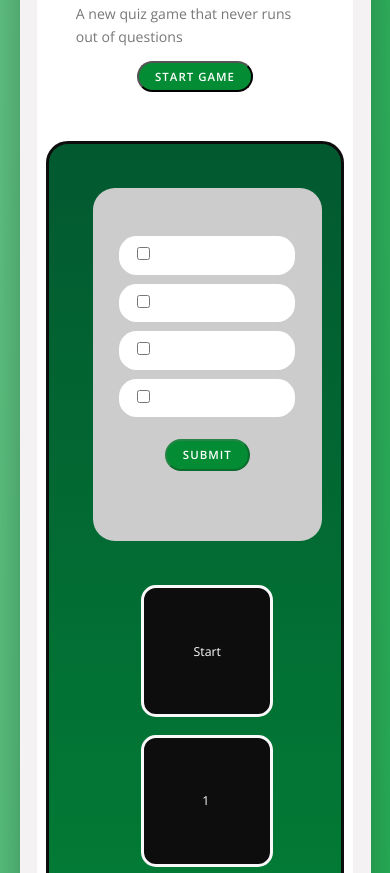
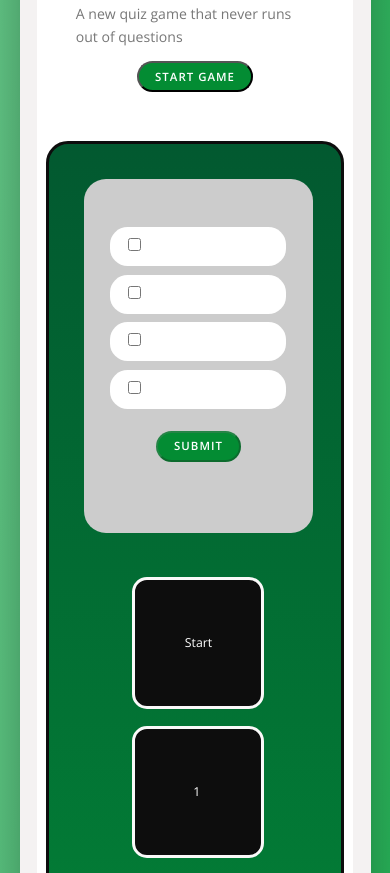
Before and after one commit to JRestorff/bezzerquizzer, a plain HTML site: page index.html in a window 390 px wide. Shown: the part 437-1310 px from the top of the page. Drawn offline with nearby package versions, Linux system fonts and the light colour scheme.

Commit message:
Änderung: Juli 03, 2020

```diff
--- a/css/style.css
+++ b/css/style.css
@@ -357,7 +357,7 @@ Media Queries */
     }
 
     .dummy-board {
-        padding: 2rem;
+        padding: 1rem;
         display: grid;
         grid-template-columns: 1fr;
         grid-template-rows: auto;
@@ -400,6 +400,8 @@ Media Queries */
         grid-template-columns: 1fr;
         grid-template-rows: auto;
         gap: 1rem;
+        justify-self: center;
+        max-width: 70vw;
     }
 
     .question {
```
